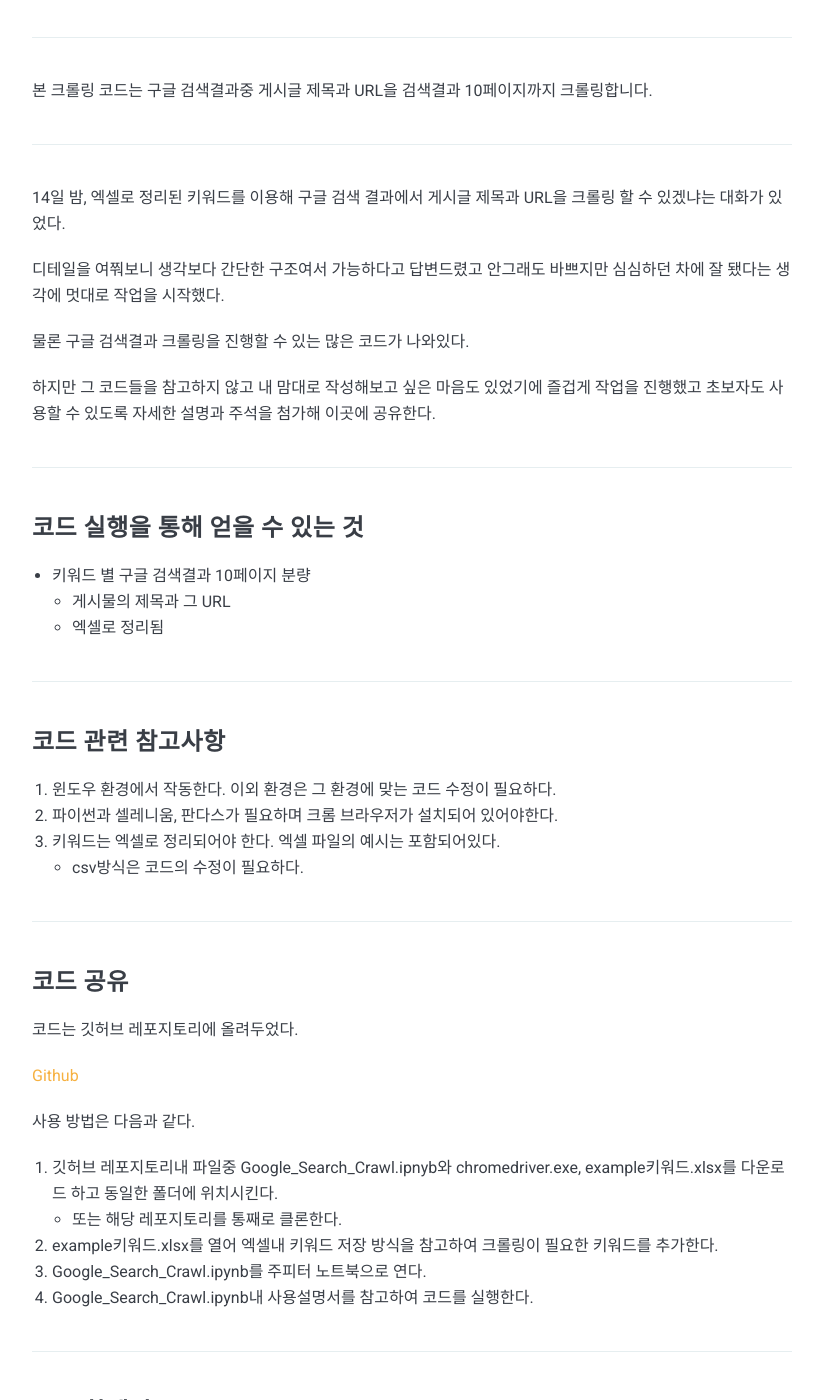
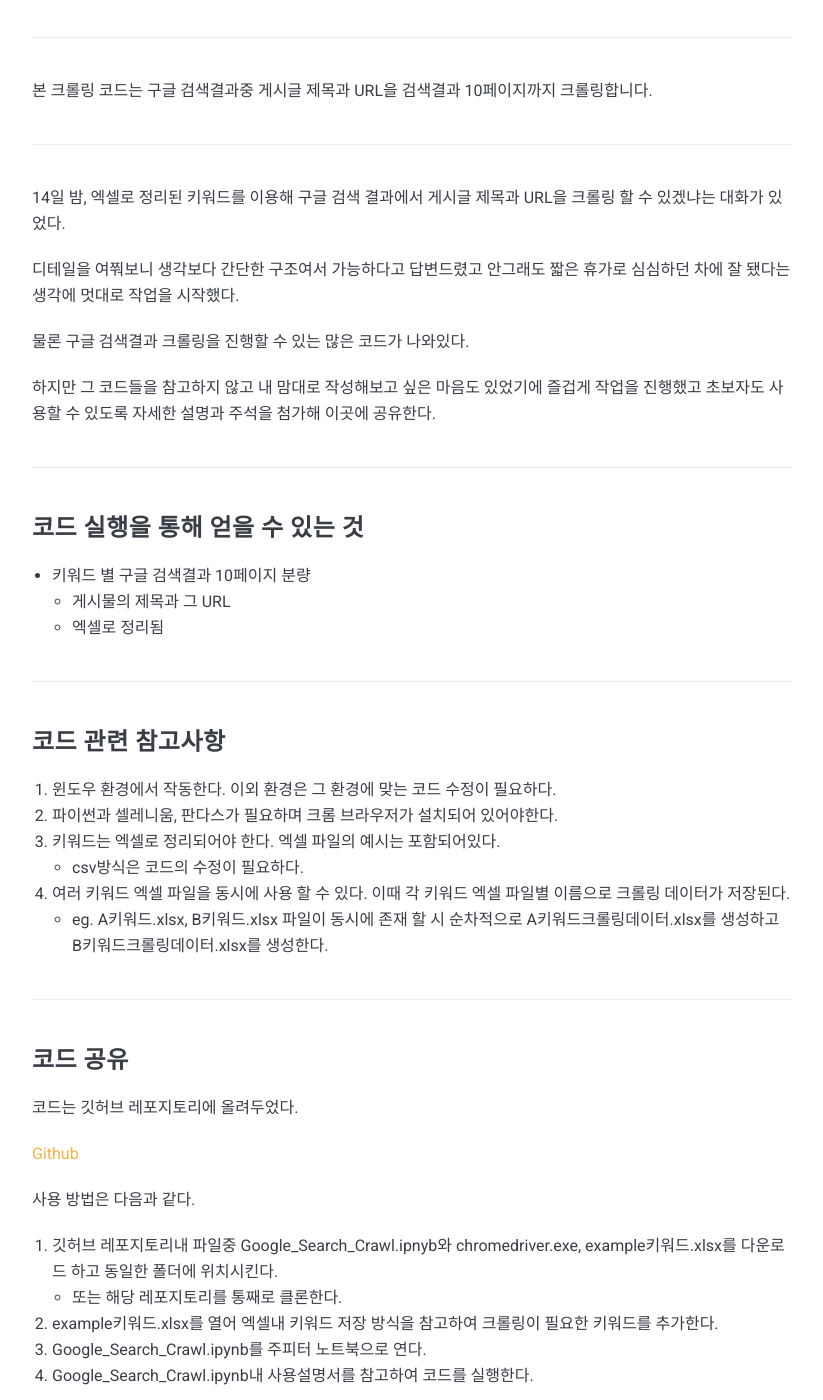
Before and after one commit to StrangeFate/StrangeFate.github.io, a Jekyll site: the page built from _posts/2021-08-15-Google-Crawl.markdown, in a window 1280 px wide and 1400 px high, scrolled down 1161 px. Shown: the whole window, without its empty margins (228-1051 px from the left). Built offline with Jekyll 4.4.1, drawn with Linux system fonts in a browser that asks for light colours; nearby versions of some CDN libraries; comment, search, counter and statistics services are not loaded.

Commit message:
Update 2021-08-15-Google-Crawl.markdown

```diff
--- a/_posts/2021-08-15-Google-Crawl.markdown
+++ b/_posts/2021-08-15-Google-Crawl.markdown
@@ -17,7 +17,7 @@ tags:   구글 검색 구글검색 검색결과 크롤링 검색결과크롤링
 
 14일 밤, 엑셀로 정리된 키워드를 이용해 구글 검색 결과에서 게시글 제목과 URL을 크롤링 할 수 있겠냐는 대화가 있었다.
 
-디테일을 여쭤보니 생각보다 간단한 구조여서 가능하다고 답변드렸고 안그래도 바쁘지만 심심하던 차에 잘 됐다는 생각에 멋대로 작업을 시작했다.
+디테일을 여쭤보니 생각보다 간단한 구조여서 가능하다고 답변드렸고 안그래도 짧은 휴가로 심심하던 차에 잘 됐다는 생각에 멋대로 작업을 시작했다.
 
 물론 구글 검색결과 크롤링을 진행할 수 있는 많은 코드가 나와있다.
 
@@ -39,6 +39,8 @@ tags:   구글 검색 구글검색 검색결과 크롤링 검색결과크롤링
 2. 파이썬과 셀레니움, 판다스가 필요하며 크롬 브라우저가 설치되어 있어야한다.
 3. 키워드는 엑셀로 정리되어야 한다. 엑셀 파일의 예시는 포함되어있다.
   - csv방식은 코드의 수정이 필요하다.
+4. 여러 키워드 엑셀 파일을 동시에 사용 할 수 있다. 이때 각 키워드 엑셀 파일별 이름으로 크롤링 데이터가 저장된다.
+  - eg. A키워드.xlsx, B키워드.xlsx 파일이 동시에 존재 할 시 순차적으로 A키워드크롤링데이터.xlsx를 생성하고 B키워드크롤링데이터.xlsx를 생성한다.
 
 ***
 
```
